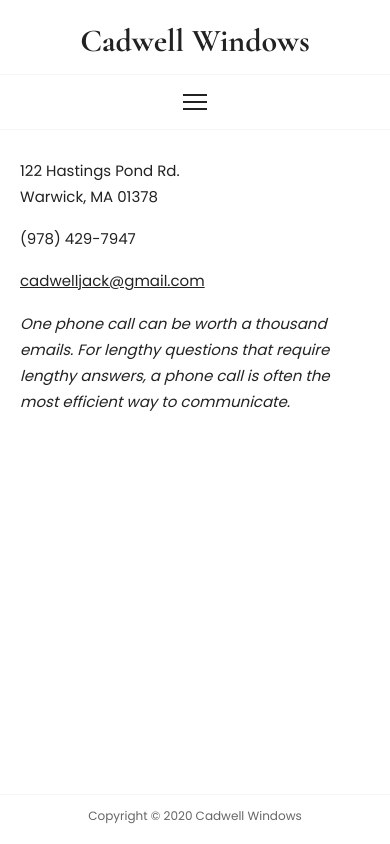
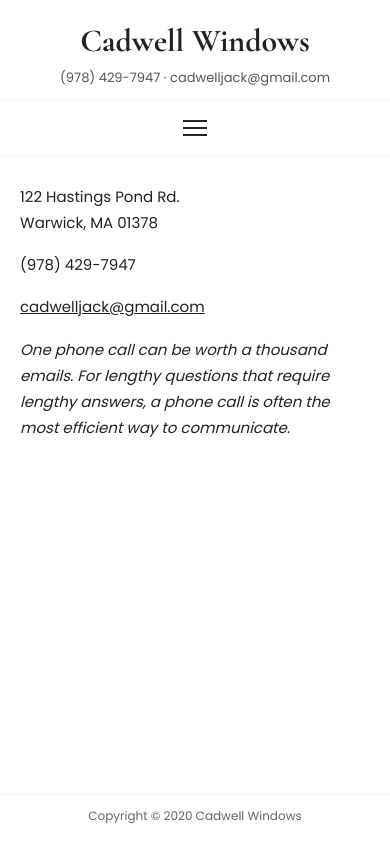
Before and after one commit to ajcf/cadwell_windows, a React (Vite) app: page /contact in a window 390 px wide. Built offline with nearby package versions, Linux system fonts and the light colour scheme.

Commit message:
feat: show phone and email in the site header
Surfaces contact info on every page instead of only the Contact page,
as small muted text under the tagline with tap/click-to-call and
mailto links. Phone and email now live in a shared data module so the
Contact page and header can't drift out of sync.

```diff
--- a/src/components/Header.jsx
+++ b/src/components/Header.jsx
@@ -1,5 +1,6 @@
 import { useState } from 'react'
 import { Link, NavLink } from 'react-router-dom'
+import { phone, phoneHref, email } from '../data/contact'
 
 export default function Header() {
   const [navOpen, setNavOpen] = useState(false)
@@ -10,6 +11,9 @@ export default function Header() {
         <Link to="/" className="site-title">Cadwell Windows</Link>
         <p className="site-description">
           Period Appropriate Windows, Doors and Woodwork | Warwick Massachusetts
+        </p>
+        <p className="site-contact">
+          <a href={phoneHref}>{phone}</a> · <a href={`mailto:${email}`}>{email}</a>
         </p>
       </div>
       <div className="bottom-header">
--- /dev/null
+++ b/src/data/contact.js
@@ -0,0 +1,5 @@
+const rawPhone = '9784297947'
+
+export const phone = `(${rawPhone.slice(0, 3)}) ${rawPhone.slice(3, 6)}-${rawPhone.slice(6)}`
+export const phoneHref = `tel:+1${rawPhone}`
+export const email = 'cadwelljack@gmail.com'
--- a/src/index.css
+++ b/src/index.css
@@ -47,6 +47,22 @@ body {
   font-size: 13px;
   color: #555;
   margin-top: 6px;
+}
+
+.site-contact {
+  font-family: 'Poppins', sans-serif;
+  font-size: 13px;
+  color: #555;
+  margin-top: 6px;
+}
+
+.site-contact a {
+  color: #555;
+  text-decoration: none;
+}
+
+.site-contact a:hover {
+  color: #222;
 }
 
 /* Nav bar — sticky, stays at top once logo scrolls away */
--- a/src/pages/Contact.jsx
+++ b/src/pages/Contact.jsx
@@ -1,3 +1,5 @@
+import { phone, email } from '../data/contact'
+
 export default function Contact() {
   return (
     <div className="page-content">
@@ -5,9 +7,9 @@ export default function Contact() {
         122 Hastings Pond Rd.<br />
         Warwick, MA 01378
       </p>
-      <p>(978) 429-7947</p>
+      <p>{phone}</p>
       <p>
-        <a href="mailto:cadwelljack@gmail.com">cadwelljack@gmail.com</a>
+        <a href={`mailto:${email}`}>{email}</a>
       </p>
       <p>
         <em>
```
Also changed, not shown: 1 other file (tests, documents, lock files or other folders).
